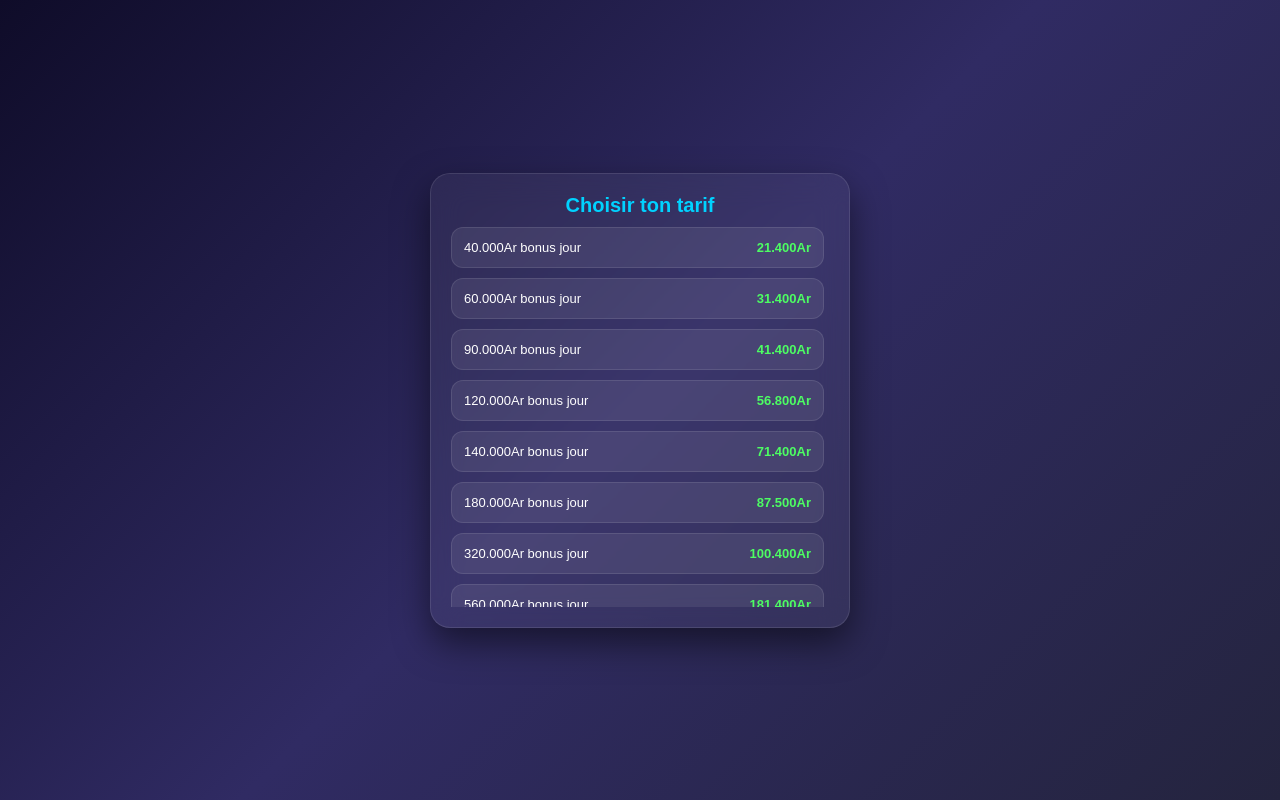
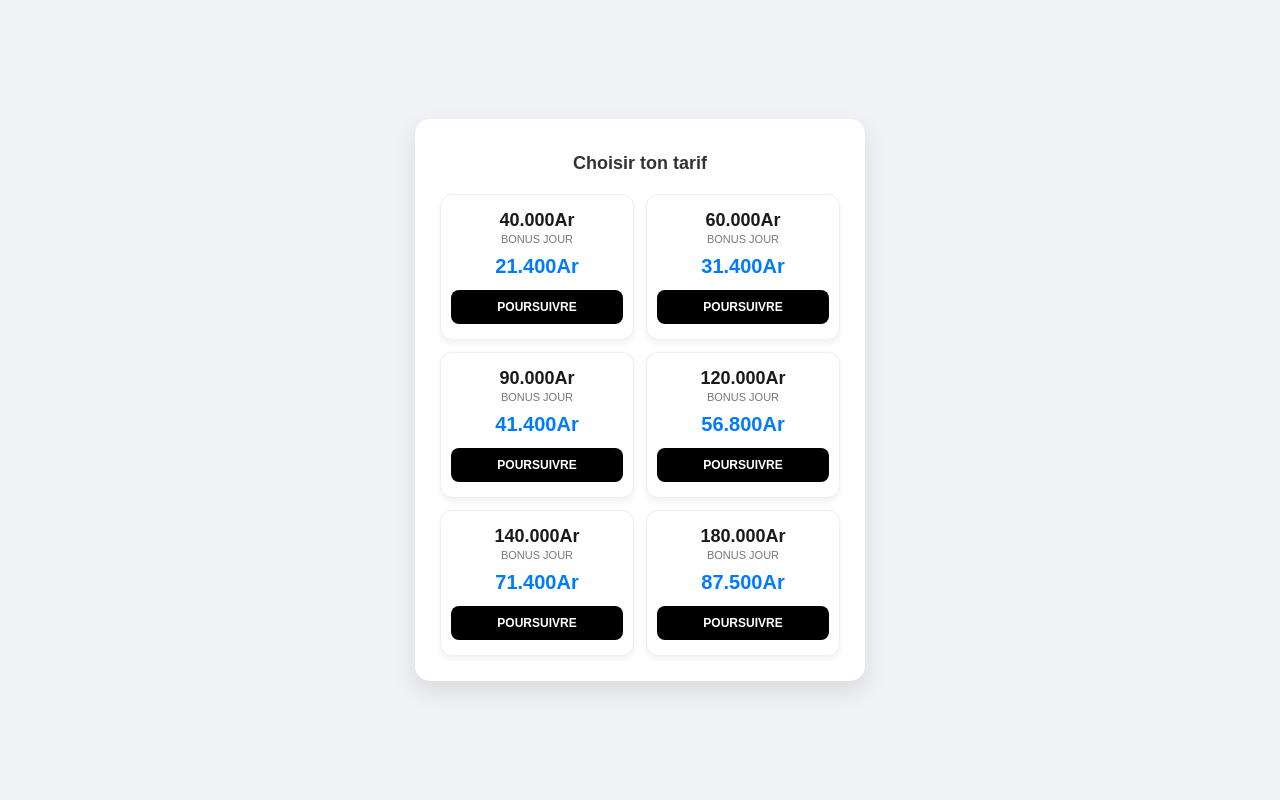
Before and after one commit to rakototsilavina361-web/codebonus, a plain HTML site: page index.html in a window 1280 px wide. Both pictures are taken after a click on the button "SUIVANT". Drawn offline with Linux system fonts and the light colour scheme.

Commit message:
Update index.html

```diff
--- a/index.html
+++ b/index.html
@@ -5,21 +5,29 @@
     <meta name="viewport" content="width=device-width, initial-scale=1.0">
     <title>Code Bonus - Madagascar</title>
     <style>
-        body { font-family: 'Poppins', sans-serif; background: linear-gradient(135deg, #0f0c29, #302b63, #24243e); color: white; margin: 0; display: flex; justify-content: center; align-items: center; min-height: 100vh; }
-        .container { background: rgba(255, 255, 255, 0.05); backdrop-filter: blur(15px); padding: 20px; border-radius: 20px; width: 95%; max-width: 420px; text-align: center; border: 1px solid rgba(255, 255, 255, 0.1); box-shadow: 0 15px 35px rgba(0,0,0,0.5); box-sizing: border-box; }
+        body { font-family: 'Poppins', sans-serif; background: #f0f2f5; color: #333; margin: 0; display: flex; justify-content: center; align-items: center; min-height: 100vh; }
+        .container { background: white; padding: 20px; border-radius: 15px; width: 95%; max-width: 450px; text-align: center; box-shadow: 0 10px 25px rgba(0,0,0,0.1); box-sizing: border-box; }
         .step { display: none; }
-        .active { display: block; animation: fadeIn 0.5s; }
-        @keyframes fadeIn { from { opacity: 0; transform: translateY(10px); } to { opacity: 1; transform: translateY(0); } }
-        .step-img { width: 100%; height: auto; border-radius: 12px; margin-bottom: 15px; border: 1px solid rgba(255,255,255,0.1); }
-        .welcome-title { color: #00d2ff; font-size: 28px; font-weight: 900; text-transform: uppercase; letter-spacing: 2px; margin-bottom: 20px; text-shadow: 0 0 15px rgba(0, 210, 255, 0.6); line-height: 1.1; }
-        h1 { color: #00d2ff; font-size: 20px; margin: 0 0 10px 0; }
-        .tarif-grid { display: grid; gap: 10px; max-height: 380px; overflow-y: auto; margin-top: 10px; padding-right: 5px; }
-        .tarif-card { background: rgba(255, 255, 255, 0.08); padding: 12px; border-radius: 12px; cursor: pointer; border: 1px solid rgba(255, 255, 255, 0.1); display: flex; justify-content: space-between; font-size: 13px; transition: 0.3s; }
-        .tarif-card:hover { background: rgba(0, 210, 255, 0.2); border-color: #00d2ff; }
-        .tarif-card b { color: #4dfd63; }
-        .btn-next, .btn-confirm { background: linear-gradient(90deg, #00d2ff, #3a7bd5); color: white; padding: 16px; border: none; border-radius: 12px; width: 100%; font-weight: bold; cursor: pointer; margin-top: 15px; font-size: 16px; }
-        input { width: 100%; padding: 14px; margin: 10px 0; border-radius: 10px; border: 1px solid rgba(255, 255, 255, 0.2); background: rgba(0, 0, 0, 0.3); color: white; box-sizing: border-box; }
-        #msgFelicitation { font-size: 14px; line-height: 1.6; text-align: left; padding: 15px; background: rgba(0,0,0,0.3); border-radius: 10px; border-left: 4px solid #4dfd63; }
+        .active { display: block; animation: fadeIn 0.4s; }
+        @keyframes fadeIn { from { opacity: 0; } to { opacity: 1; } }
+        .step-img { width: 100%; border-radius: 10px; margin-bottom: 15px; }
+
+        /* --- STYLING CAGE CAGE (Mifanaraka amin'ny sary nalefanao) --- */
+        .tarif-grid { display: grid; grid-template-columns: 1fr 1fr; gap: 12px; margin-top: 15px; max-height: 500px; overflow-y: auto; padding: 5px; }
+        .tarif-card { background: white; border-radius: 12px; border: 1px solid #eee; padding: 15px 10px; box-shadow: 0 4px 6px rgba(0,0,0,0.05); transition: 0.3s; display: flex; flex-direction: column; align-items: center; }
+        .tarif-card:hover { transform: translateY(-3px); box-shadow: 0 6px 12px rgba(0,0,0,0.1); }
+
+        .fond-text { font-size: 18px; font-weight: 800; color: #1a1a1b; margin-bottom: 2px; }
+        .fond-sub { font-size: 11px; color: #777; margin-bottom: 10px; text-transform: uppercase; }
+        .bonus-vola { font-size: 20px; font-weight: 900; color: #007bff; margin-bottom: 12px; }
+
+        .btn-poursuivre { background: #000; color: white; border: none; padding: 10px 0; width: 100%; border-radius: 8px; font-weight: bold; font-size: 12px; cursor: pointer; text-transform: uppercase; }
+        /* --------------------------------------------------------- */
+
+        .btn-next, .btn-confirm { background: #007bff; color: white; padding: 15px; border: none; border-radius: 10px; width: 100%; font-weight: bold; cursor: pointer; margin-top: 15px; }
+        input { width: 100%; padding: 14px; margin: 10px 0; border-radius: 8px; border: 1px solid #ddd; box-sizing: border-box; }
+        #msgFelicitation { font-size: 14px; line-height: 1.6; text-align: left; padding: 15px; background: #f8f9fa; border-radius: 10px; border-left: 4px solid #28a745; color: #333; }
+        .welcome-title { color: #007bff; font-size: 24px; font-weight: 900; margin-bottom: 20px; }
     </style>
 </head>
 <body>
@@ -31,18 +39,44 @@
     </div>
 
     <div id="step2" class="step">
-        <h1>Choisir ton tarif</h1>
+        <h2 style="font-size: 18px; margin-bottom: 15px;">Choisir ton tarif</h2>
         <div class="tarif-grid">
-            <div class="tarif-card" onclick="selectTarif('40.000Ar', '21.400Ar')"><span>40.000Ar bonus jour</span> <b>21.400Ar</b></div>
-            <div class="tarif-card" onclick="selectTarif('60.000Ar', '31.400Ar')"><span>60.000Ar bonus jour</span> <b>31.400Ar</b></div>
-            <div class="tarif-card" onclick="selectTarif('90.000Ar', '41.400Ar')"><span>90.000Ar bonus jour</span> <b>41.400Ar</b></div>
-            <div class="tarif-card" onclick="selectTarif('120.000Ar', '56.800Ar')"><span>120.000Ar bonus jour</span> <b>56.800Ar</b></div>
-            <div class="tarif-card" onclick="selectTarif('140.000Ar', '71.400Ar')"><span>140.000Ar bonus jour</span> <b>71.400Ar</b></div>
-            <div class="tarif-card" onclick="selectTarif('180.000Ar', '87.500Ar')"><span>180.000Ar bonus jour</span> <b>87.500Ar</b></div>
-            <div class="tarif-card" onclick="selectTarif('320.000Ar', '100.400Ar')"><span>320.000Ar bonus jour</span> <b>100.400Ar</b></div>
-            <div class="tarif-card" onclick="selectTarif('560.000Ar', '181.400Ar')"><span>560.000Ar bonus jour</span> <b>181.400Ar</b></div>
-            <div class="tarif-card" onclick="selectTarif('980.000Ar', '311.400Ar')"><span>980.000Ar bonus jour</span> <b>311.400Ar</b></div>
-            <div class="tarif-card" onclick="selectTarif('1.400.000Ar', '461.400Ar')"><span>1.400.000Ar bonus jour</span> <b>461.400Ar</b></div>
+            <div class="tarif-card">
+                <div class="fond-text">40.000Ar</div>
+                <div class="fond-sub">Bonus Jour</div>
+                <div class="bonus-vola">21.400Ar</div>
+                <button class="btn-poursuivre" onclick="selectTarif('40.000Ar', '21.400Ar')">Poursuivre</button>
+            </div>
+            <div class="tarif-card">
+                <div class="fond-text">60.000Ar</div>
+                <div class="fond-sub">Bonus Jour</div>
+                <div class="bonus-vola">31.400Ar</div>
+                <button class="btn-poursuivre" onclick="selectTarif('60.000Ar', '31.400Ar')">Poursuivre</button>
+            </div>
+            <div class="tarif-card">
+                <div class="fond-text">90.000Ar</div>
+                <div class="fond-sub">Bonus Jour</div>
+                <div class="bonus-vola">41.400Ar</div>
+                <button class="btn-poursuivre" onclick="selectTarif('90.000Ar', '41.400Ar')">Poursuivre</button>
+            </div>
+            <div class="tarif-card">
+                <div class="fond-text">120.000Ar</div>
+                <div class="fond-sub">Bonus Jour</div>
+                <div class="bonus-vola">56.800Ar</div>
+                <button class="btn-poursuivre" onclick="selectTarif('120.000Ar', '56.800Ar')">Poursuivre</button>
+            </div>
+            <div class="tarif-card">
+                <div class="fond-text">140.000Ar</div>
+                <div class="fond-sub">Bonus Jour</div>
+                <div class="bonus-vola">71.400Ar</div>
+                <button class="btn-poursuivre" onclick="selectTarif('140.000Ar', '71.400Ar')">Poursuivre</button>
+            </div>
+            <div class="tarif-card">
+                <div class="fond-text">180.000Ar</div>
+                <div class="fond-sub">Bonus Jour</div>
+                <div class="bonus-vola">87.500Ar</div>
+                <button class="btn-poursuivre" onclick="selectTarif('180.000Ar', '87.500Ar')">Poursuivre</button>
+            </div>
         </div>
     </div>
 
@@ -59,7 +93,7 @@
 
     <div id="step4" class="step">
         <img src="agent.jpg" class="step-img">
-        <h1 style="color: #4dfd63;">Félicitations!</h1>
+        <h1 style="color: #28a745;">Félicitations!</h1>
         <div id="msgFelicitation"></div>
         <p style="font-size: 11px; margin-top: 10px; color: #aaa;">Mankasitraka amin'ny fampiasana ny Code Bonus.</p>
     </div>
@@ -84,7 +118,6 @@
         const data = new FormData(form);
         const response = await fetch(form.action, { method: 'POST', body: data, headers: { 'Accept': 'application/json' } });
         if (response.ok) {
-            // Hafatra namboarina: Nandoa (fond) dia bonus azo (bonus)
             const msg = `Felicitation, votre bonus est en cours. Voamarina fa nandoa <b>${chosenFond}</b> ianao ka bonus azo <b>${chosenBonus}</b> isan-kariva. Manasa anao handefa mp amin'i agent code Bonus izao, efa io am sary eo ambony io ny pagen'i agent code bonus.`;
             document.getElementById('msgFelicitation').innerHTML = msg;
             nextStep(4);
```
